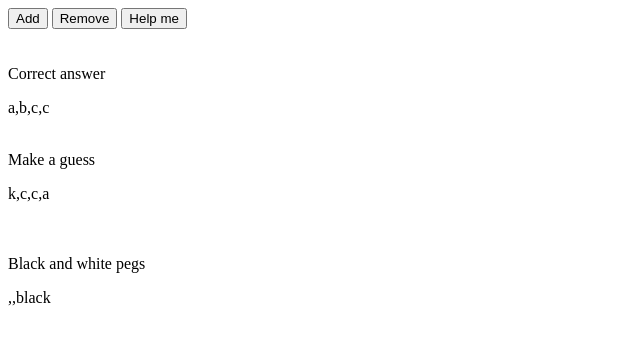
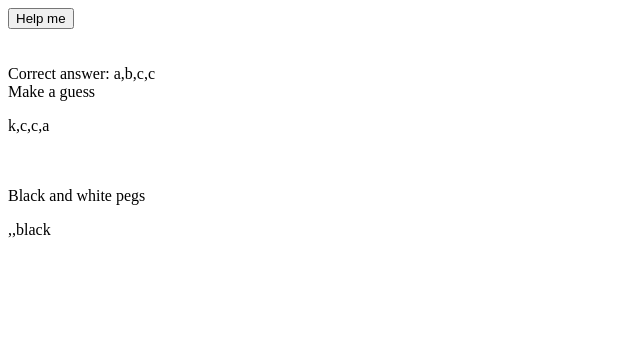
Before and after one commit to Blixtbild/Mastermind, a plain HTML site: page js-01/index.html in a window 1280 px wide. Shown: the whole page, without its empty margins (0-640 px from the left). Drawn offline with Linux system fonts and the light colour scheme.

Commit message:
a message

```diff
--- a/js-01/index.html
+++ b/js-01/index.html
@@ -2,13 +2,10 @@
 <html>
 
 <body onload="dBug()">
-    <button onclick="">Add</button>
-    <button onclick="">Remove</button>
     <button onclick="checkGuess()">Help me</button>
     <br>
     <br>
-    <br> Correct answer
-    <p id="facit"></p>
+    <br> Correct answer: <span id="facit"></span>
 
     <br> Make a guess
     <br>
```
Also changed, not shown: js-01/index-org.html (renamed from js-01/dbug.html).
